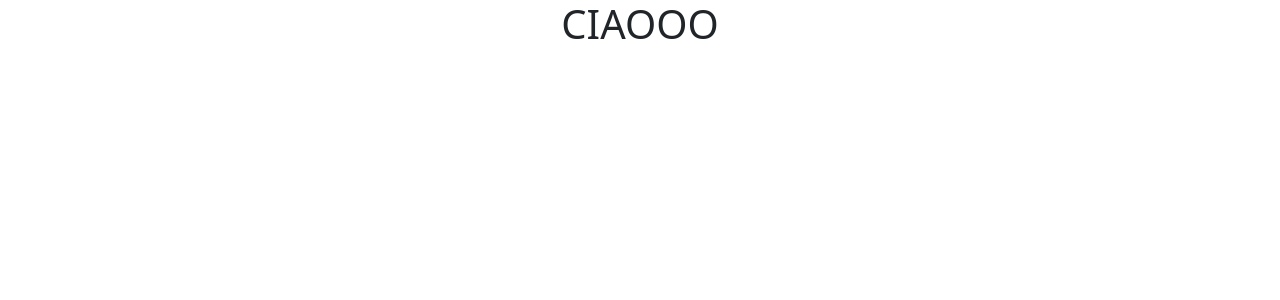
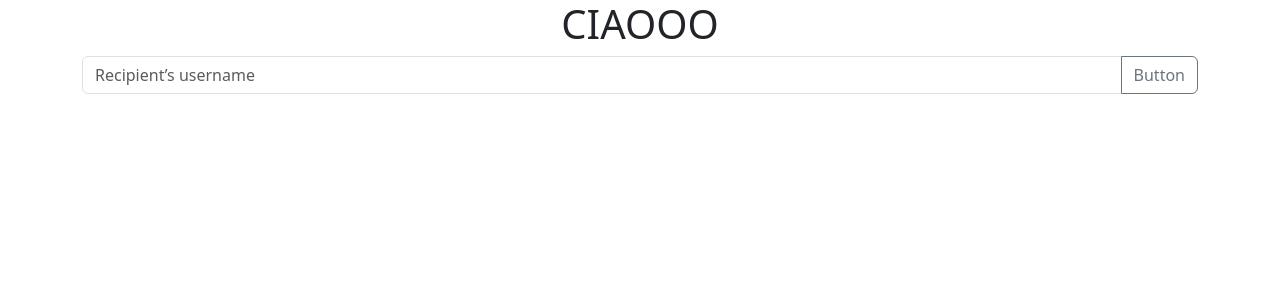
Before and after one commit to andreasalvi99/react-boolflix, a React (Vite) app: page / in a window 1280 px wide. Shown: the top 300 px of the page. Built offline with nearby package versions, Linux system fonts and the light colour scheme.

Commit message:
set state for search input

```diff
--- a/src/App.jsx
+++ b/src/App.jsx
@@ -1,9 +1,34 @@
+import { useState } from "react";
+
 export default function App() {
+  const [searchInput, setSearchInput] = useState();
+
   return (
     <>
       <section>
         <div className="container text-center">
           <h1>CIAOOO</h1>
+          <div className="input-group mb-3">
+            <input
+              value={searchInput}
+              onChange={(e) => {
+                setSearchInput(e.target.value);
+              }}
+              // ^
+              type="text"
+              className="form-control"
+              placeholder="Recipient’s username"
+              aria-label="Recipient’s username"
+              aria-describedby="button-addon2"
+            />
+            <button
+              className="btn btn-outline-secondary"
+              type="button"
+              id="button-addon2"
+            >
+              Button
+            </button>
+          </div>
         </div>
       </section>
     </>
```
